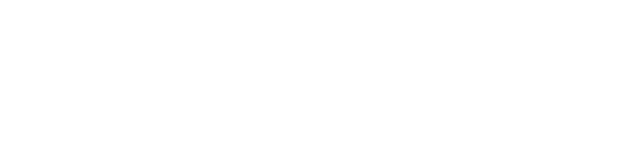
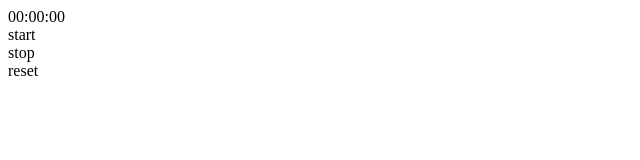
Before and after one commit to NaokiFukuyori/stopwatch_practice, a plain HTML site: page index.html in a window 1280 px wide. Shown: the whole page, without its empty margins (0-640 px from the left). Drawn offline with Linux system fonts and the light colour scheme.

Commit message:
htmlで必要な要素を作成

```diff
--- a/index.html
+++ b/index.html
@@ -4,8 +4,19 @@
     <meta charset="UTF-8">
     <meta name="viewport" content="width=device-width, initial-scale=1.0">
     <title>Stop Watch!!</title>
+    <link rel="stylesheet" href="css/main.css">
 </head>
 <body>
-
+    <div id="stopWatch">
+      <div id="timer">
+        00:00:00
+      </div>
+      <div id="btn">
+          <div>start</div>
+          <div>stop</div>
+          <div>reset</div>
+      </div>
+    </div>
+    <script src="./index.js"></script>
 </body>
 </html>
```
